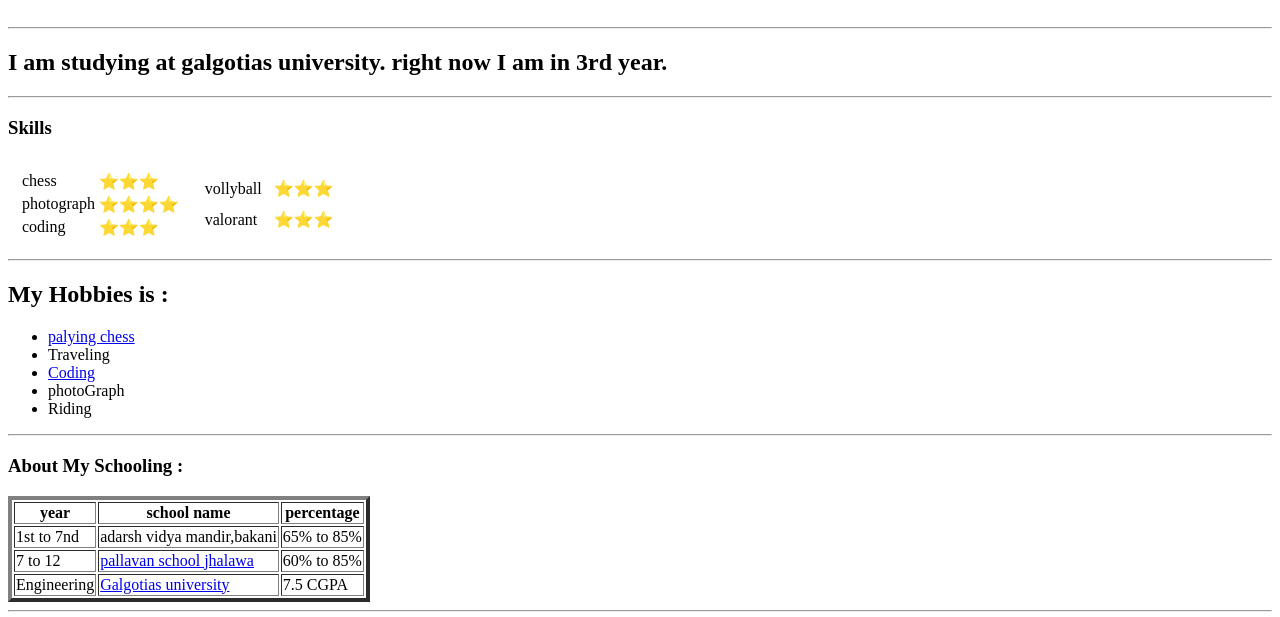
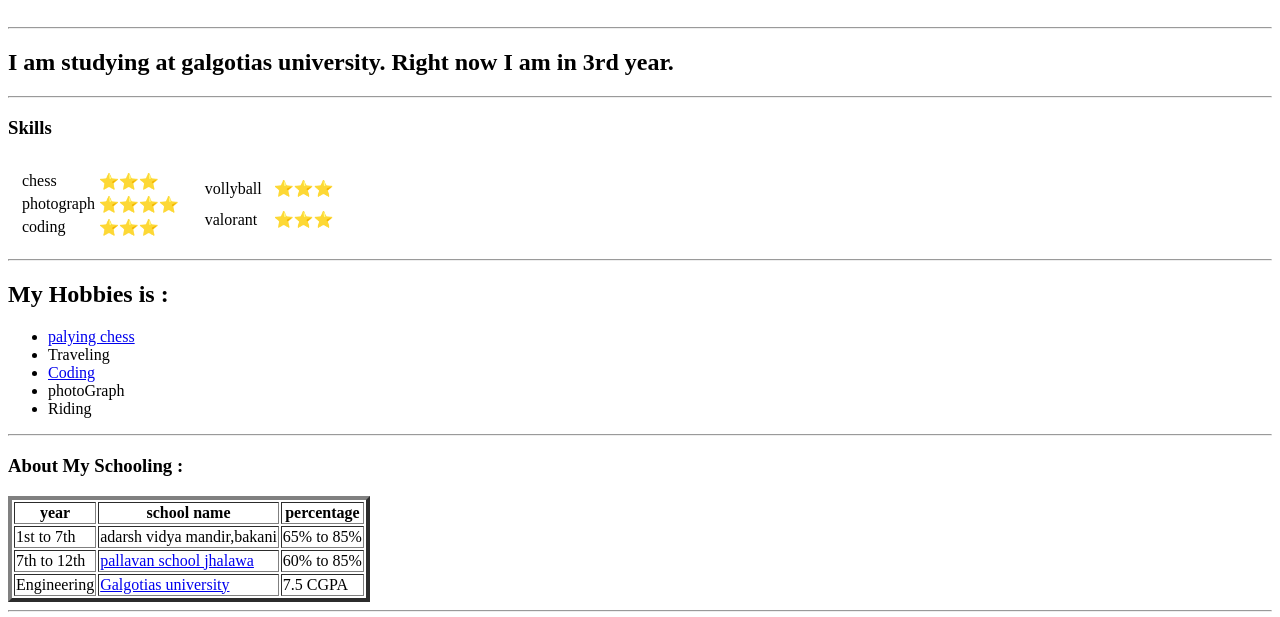
Before and after one commit to Manasgupta6401/CV, a plain HTML site: page index.html in a window 1280 px wide. Shown: the part 231-848 px from the top of the page. Drawn offline with Linux system fonts and the light colour scheme.

Commit message:
index.html

```diff
--- a/index.html
+++ b/index.html
@@ -6,7 +6,7 @@
 <head>
   <meta charset="utf-8">
   <meta name="description" content="all about the wed devlovment">
-  <title>first wed site by manas gupta</title>
+  <title>first website by manas gupta</title>
 </head>
 
 <body>
@@ -35,7 +35,7 @@
   <hr>
   <h2>
     <!--used for horizonal line "hr "-->
- I am studying at galgotias university.  right now I am in 3rd year.
+ I am studying at galgotias university.  Right now I am in 3rd year.
   </h2>
   </hr>
 
@@ -112,13 +112,13 @@
 
     <tbody>
       <tr>
-        <td> 1st to 7nd </td>
+        <td> 1st to 7th </td>
         <td> adarsh vidya mandir,bakani </td>
         <td> 65% to 85% </td>
       </tr>
 
       <tr>
-        <td> 7 to 12 </td>
+        <td> 7th to 12th </td>
         <td> <a href="https://www.pallavanjhalawar.com/" target="_blank"> pallavan school jhalawa </a> </td>
         <td> 60% to 85% </td>
       </tr>
```
